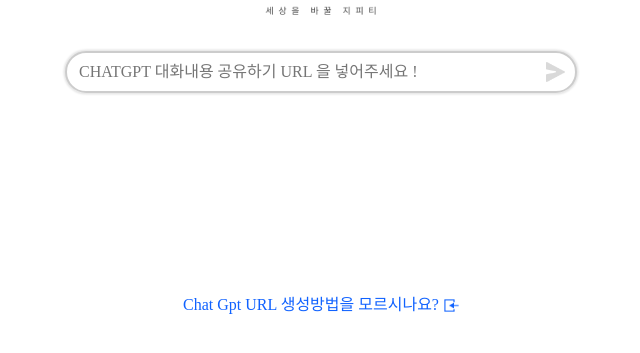
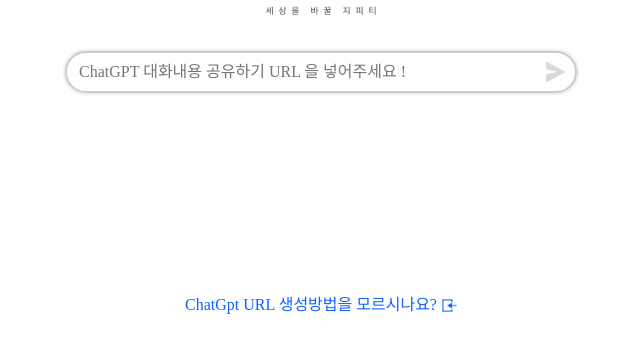
Before and after one commit to sanghee01/Smartbro-front, a React (Create React App) app: page / in a window 1280 px wide. Shown: the part 347-700 px from the top of the page, without its empty margins (319-959 px from the left). Built offline with nearby package versions, Linux system fonts and the light colour scheme; no server answers.

Commit message:
fixed: enter 수정

```diff
--- a/src/components/HelpModal.jsx
+++ b/src/components/HelpModal.jsx
@@ -41,7 +41,7 @@
   return (
     <>
       <pm.HelpBox onClick={handleOpenHelp}>
-        <span>Chat Gpt URL 생성방법을 모르시나요?</span>
+        <span>ChatGpt URL 생성방법을 모르시나요?</span>
         <img src={go_help} />
       </pm.HelpBox>
       {isOpen && (
--- a/src/pages/Summary.jsx
+++ b/src/pages/Summary.jsx
@@ -23,8 +23,10 @@
 
   const handleSend = (queryUrl) => {
     setUrl(queryUrl);
-    // console.log(queryUrl);
-    console.log(url);
+  };
+
+  const handleEnterSend = (queryUrl) => {
+    setUrl(queryUrl);
   };
 
   const handleCopy = () => {
@@ -33,8 +35,6 @@
 
   useEffect(() => {
     const search = async () => {
-      console.log("서치");
-      console.log(url);
       try {
         setData(null);
         setLoading(true); //로딩이 시작됨
@@ -56,18 +56,17 @@
 
   return (
     <>
-      <ps.Form>
       <ps.InputDiv>
         <ps.UrlInput
-            placeholder="CHATGPT 대화내용 공유하기 URL 을 넣어주세요 !"
+          placeholder="ChatGPT 대화내용 공유하기 URL 을 넣어주세요 !"
           onChange={handleChange}
+          onKeyPress={() => handleEnterSend(query)}
         />
         <ps.SendIcon
           src={query ? send_focus : send}
           onClick={() => handleSend(query)}
         />
       </ps.InputDiv>
-      </ps.Form>
       {data && (
         <>
           <ps.TextBox>{JSON.stringify(data)}</ps.TextBox>
```
Lines whose indentation alone changed are shown as unchanged.
